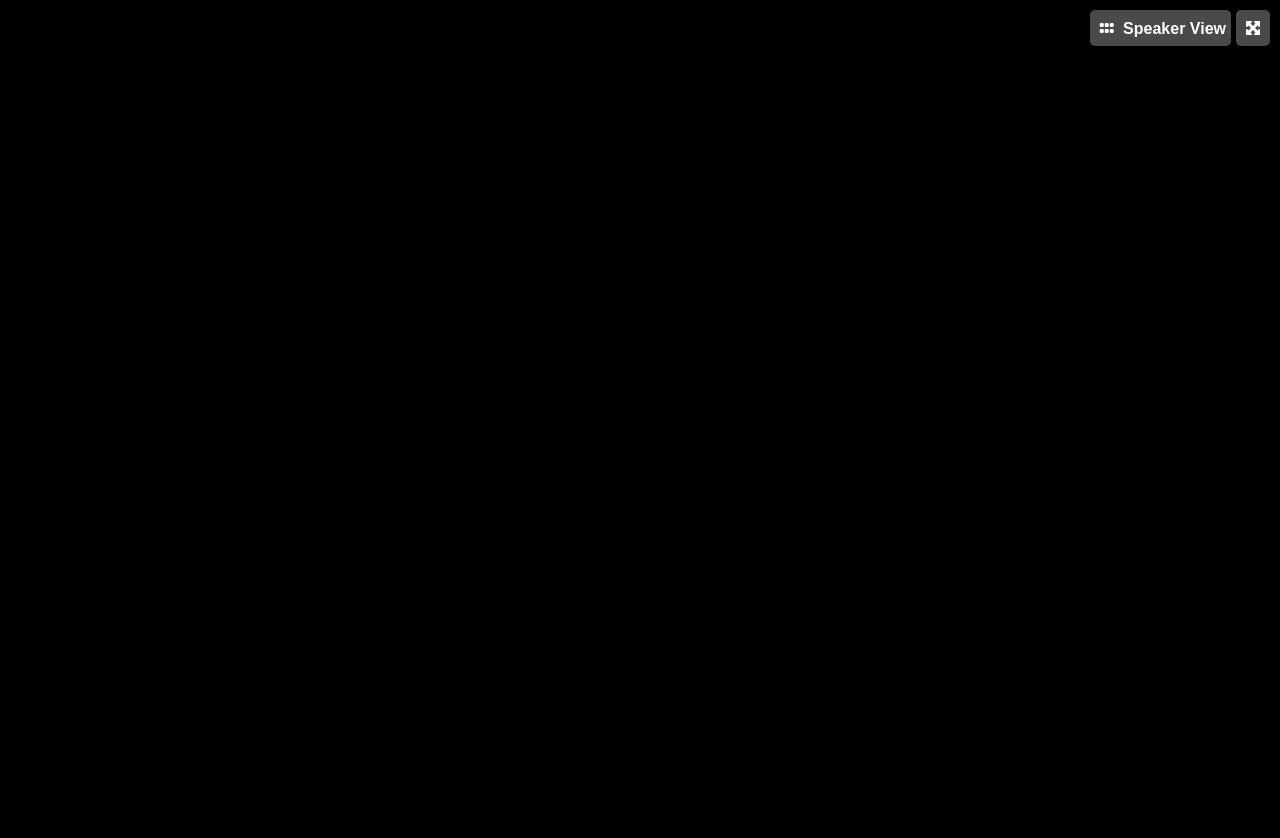
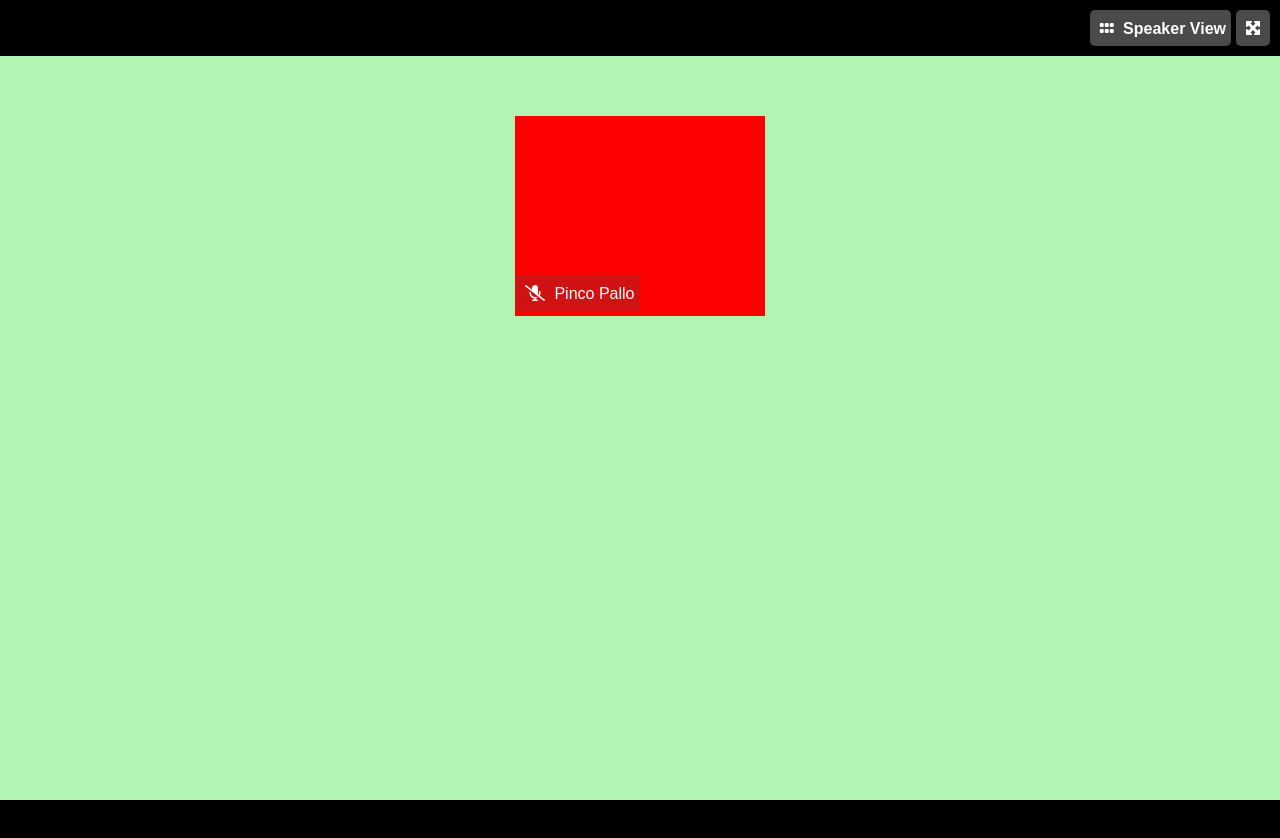
Before and after one commit to ElyPoli/html-css-zoom, a plain HTML site: page index.html in a window 1280 px wide. Shown: the top 838 px of the page. After the commit the page ends 800 px from the top, so only its background shows below. Drawn offline with Linux system fonts and the light colour scheme.

Commit message:
start main

```diff
--- a/css/style.css
+++ b/css/style.css
@@ -5,21 +5,18 @@
 }
 
 body {
-    height: 2000px;
+    height: 100vh;
+    display: flex;
+    flex-direction: column;
     background-color: #000000;
     font-family: Arial, Helvetica, sans-serif;
-}
-
-.centered {
-    max-width: 980px;
-    margin: 0 auto;
 }
 
 /* Start Header */
 header {
     display: flex;
     justify-content: flex-end;
-    padding: 10px 10px 0 0;
+    padding: 10px 10px 10px 0;
 }
 
 header p, i {
@@ -39,3 +36,45 @@ header p:first-child {
     margin-right: 5px;
 }
 /* End Header */
+
+/* Start Main */
+main {
+    overflow: auto;
+    background-color: rgb(178, 245, 178);
+    flex-grow: 1;
+    padding: 50px 30px;
+}
+
+.flex {
+    display: flex;
+    flex-direction: row;
+    flex-wrap: wrap;
+    justify-content: center;
+}
+
+.card {
+    width: 250px;
+    height: 200px;
+    background-color: red;
+    margin: 10px 5px;
+    position: relative;
+}
+
+.card p, i {
+    color: #ffffff;
+    font-size: 1rem;
+    padding: 5px 5px;
+}
+
+.card i {
+    background-color: transparent;
+}
+
+.card p {
+    display: inline-block;
+    background-color: rgba(74, 74, 74, 0.25);
+    position: absolute;
+    bottom: 5px;
+    left: 0;
+}
+/* End Main */
--- a/index.html
+++ b/index.html
@@ -19,5 +19,13 @@
             <!-- Schermo intero -->
             <p><i class="fa-solid fa-maximize"></i></p>
         </header>
+
+        <main>
+            <div class="flex">
+                <div class="card">
+                    <p><i class="fa-solid fa-microphone-slash"></i> Pinco Pallo</p>
+                </div>
+            </div>
+        </main>
     </body>
 </html>
```
